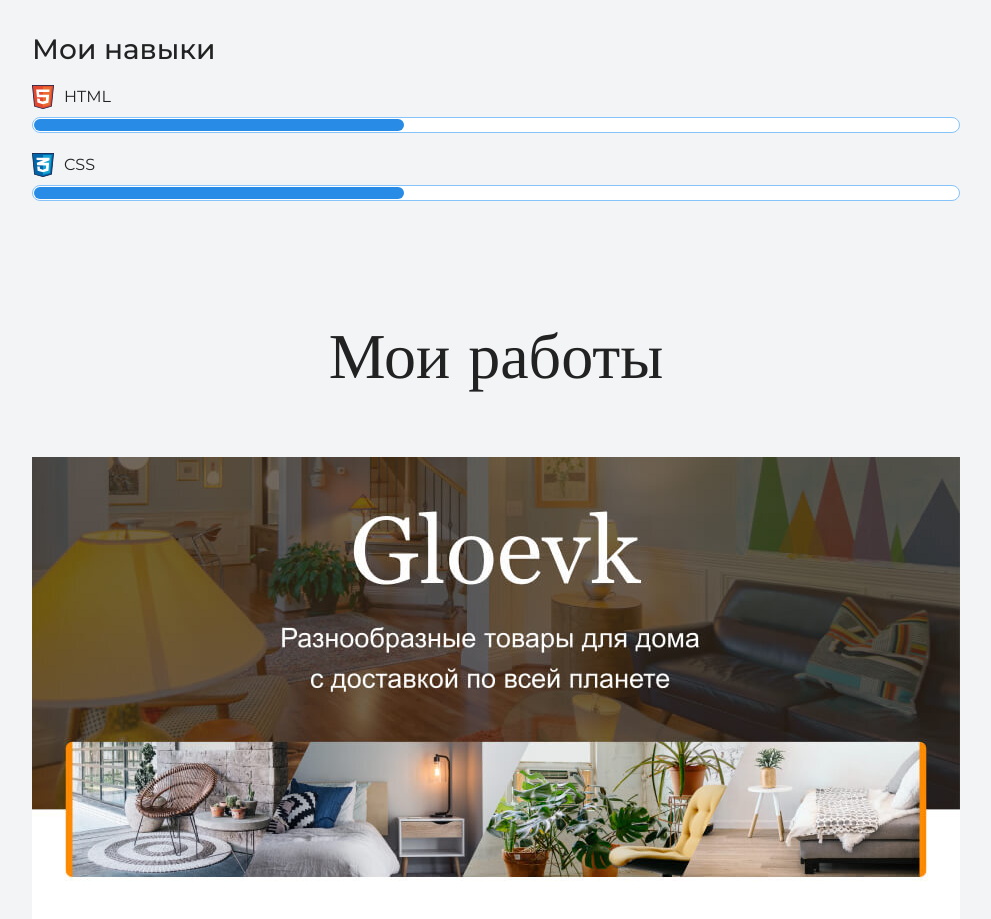
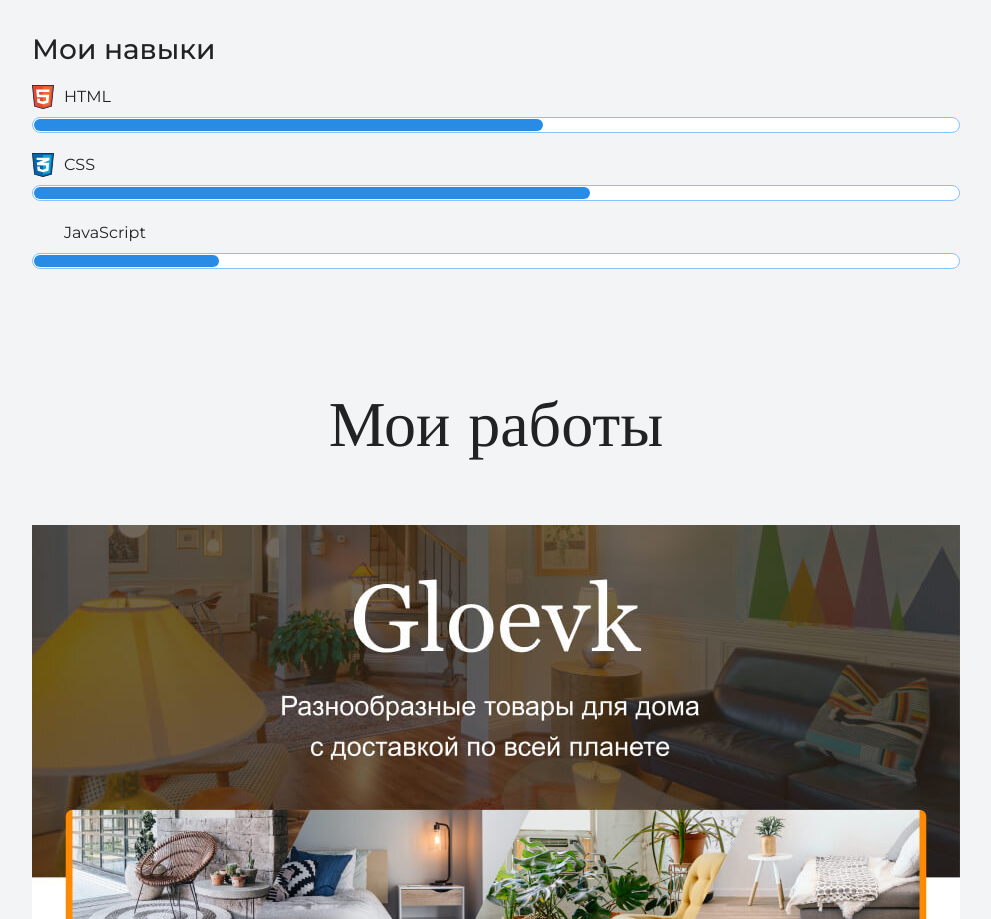
Before and after one commit to UnParrot/my_site, a plain HTML site: page index.html in a window 1280 px wide. Shown: the part 2024-2943 px from the top of the page, without its empty margins (144-1135 px from the left). Drawn offline with nearby package versions, Linux system fonts and the light colour scheme.

Commit message:
Update index.html

```diff
--- a/index.html
+++ b/index.html
@@ -56,9 +56,11 @@
         <h3>Мои навыки</h3>
           <dl class="skills-list">
             <dt class="skill-html">HTML</dt>
-            <dd class="level"><div style="width: 40%;">40%</div></dd>
+            <dd class="level"><div style="width: 55%;">55%</div></dd>
             <dt class="skill-css">CSS</dt>
-            <dd class="level"><div style="width: 40%;">40%</div></dd>
+            <dd class="level"><div style="width: 60%;">60%</div></dd>
+            <dt class="skill-js">JavaScript</dt>
+            <dd class="level"><div style="width: 20%;">20%</div></dd>
           </dl>
         </div>
       </div>
```
